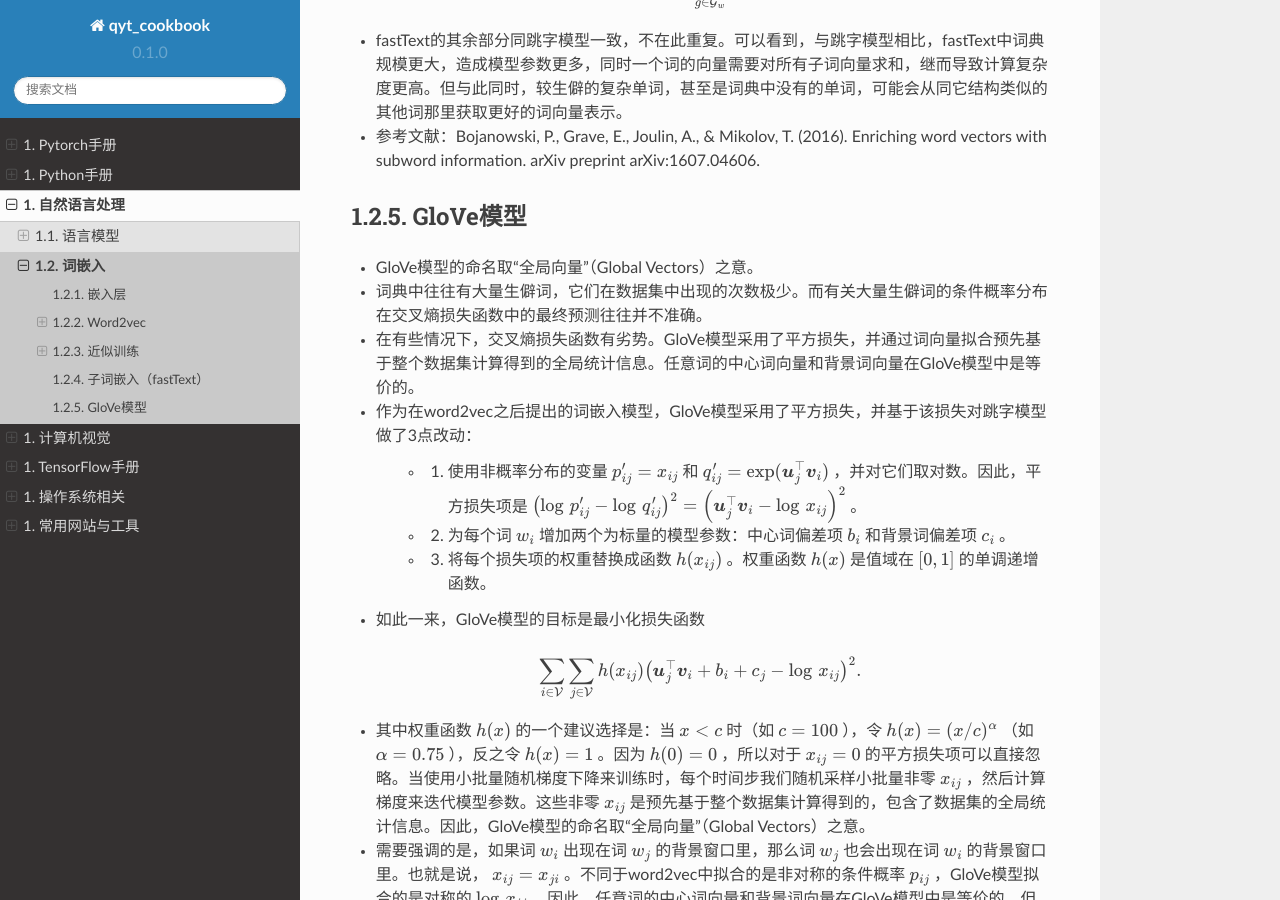
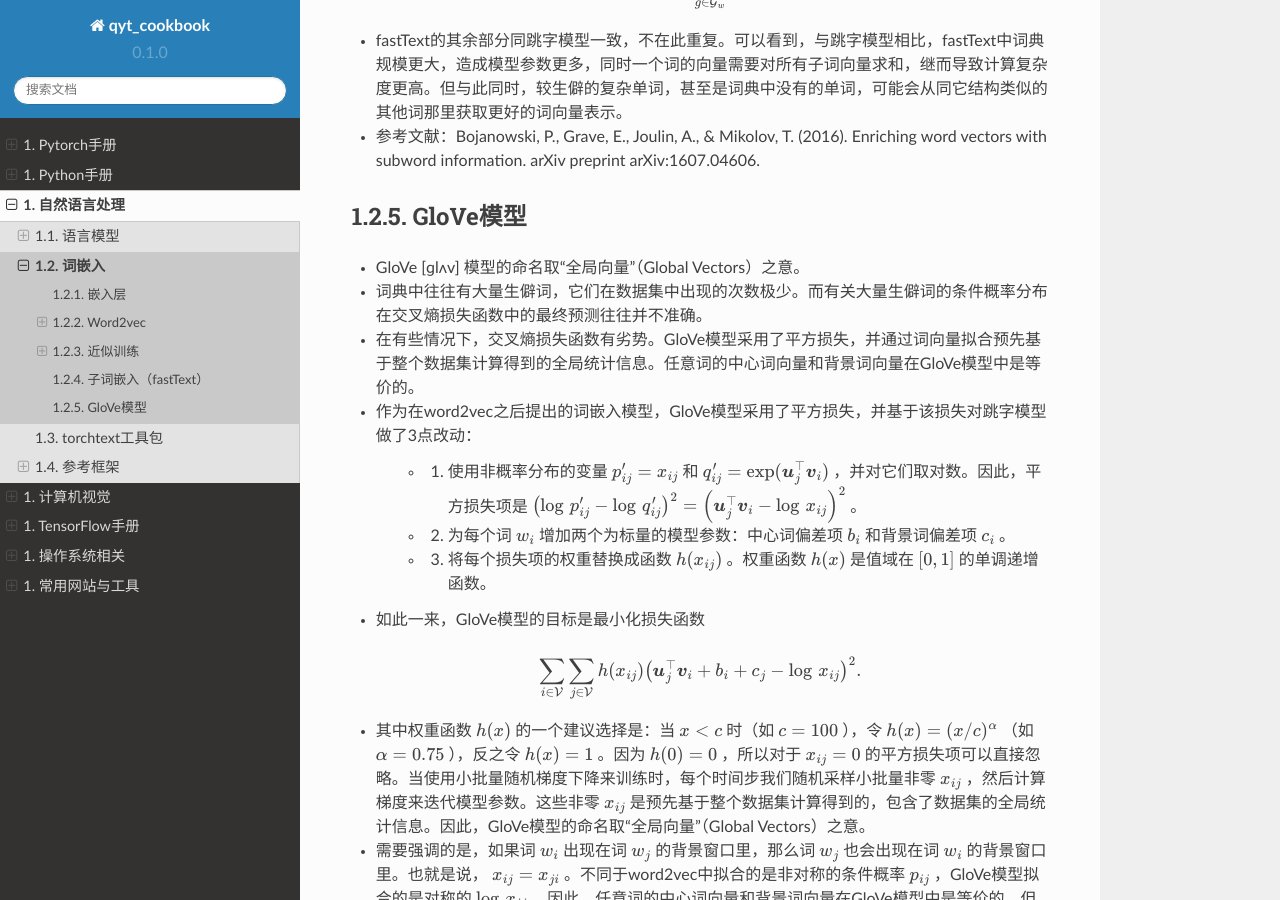
Before and after one commit to q759729997/qyt_cookbook, a Sphinx documentation site: the page built from qyt_cookbook/source/nlp/word_embedding.rst, in a window 1280 px wide and 900 px high, scrolled down 7503 px. Built offline with Sphinx 7.4.7 and the Read the Docs theme 2.0.0, drawn with Linux system fonts in a browser that asks for light colours.

Commit message:
torchtext工具包

```diff
--- a/qyt_cookbook/source/nlp/index.rst
+++ b/qyt_cookbook/source/nlp/index.rst
@@ -9,3 +9,5 @@
 
    语言模型 </nlp/language_model>
    词嵌入 </nlp/word_embedding>
+   torchtext工具包 </nlp/torchtext>
+   参考框架 </nlp/framework>
--- a/qyt_cookbook/source/nlp/word_embedding.rst
+++ b/qyt_cookbook/source/nlp/word_embedding.rst
@@ -277,7 +277,7 @@
 GloVe模型
 ######################
 
-- GloVe模型的命名取“全局向量”（Global Vectors）之意。
+- GloVe [ɡlʌv] 模型的命名取“全局向量”（Global Vectors）之意。
 - 词典中往往有大量生僻词，它们在数据集中出现的次数极少。而有关大量生僻词的条件概率分布在交叉熵损失函数中的最终预测往往并不准确。
 - 在有些情况下，交叉熵损失函数有劣势。GloVe模型采用了平方损失，并通过词向量拟合预先基于整个数据集计算得到的全局统计信息。任意词的中心词向量和背景词向量在GloVe模型中是等价的。
 - 作为在word2vec之后提出的词嵌入模型，GloVe模型采用了平方损失，并基于该损失对跳字模型做了3点改动：
```
Also changed, not shown: qyt_cookbook/source/nlp/framework.rst (added, +9 -0 lines), qyt_cookbook/source/nlp/torchtext.rst (added, +32 -0 lines), 1 other file.
